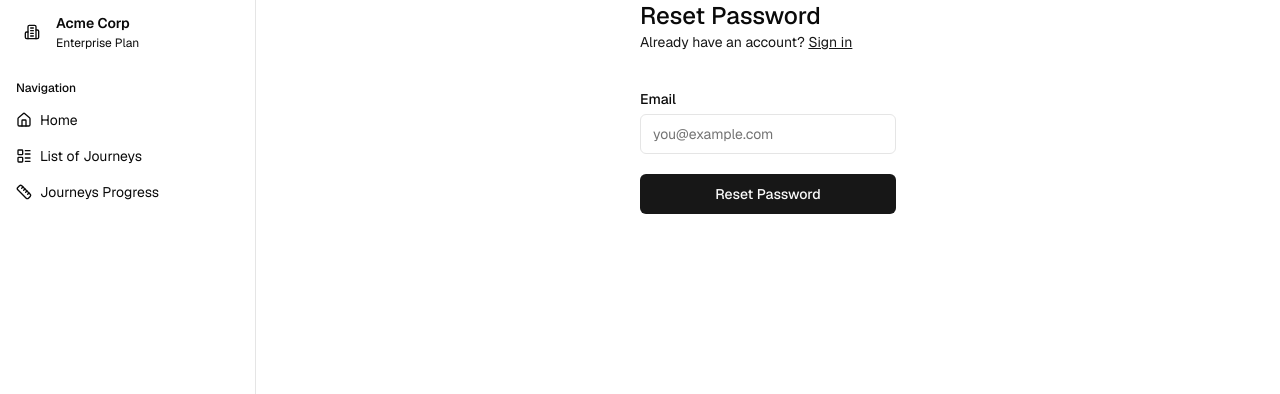
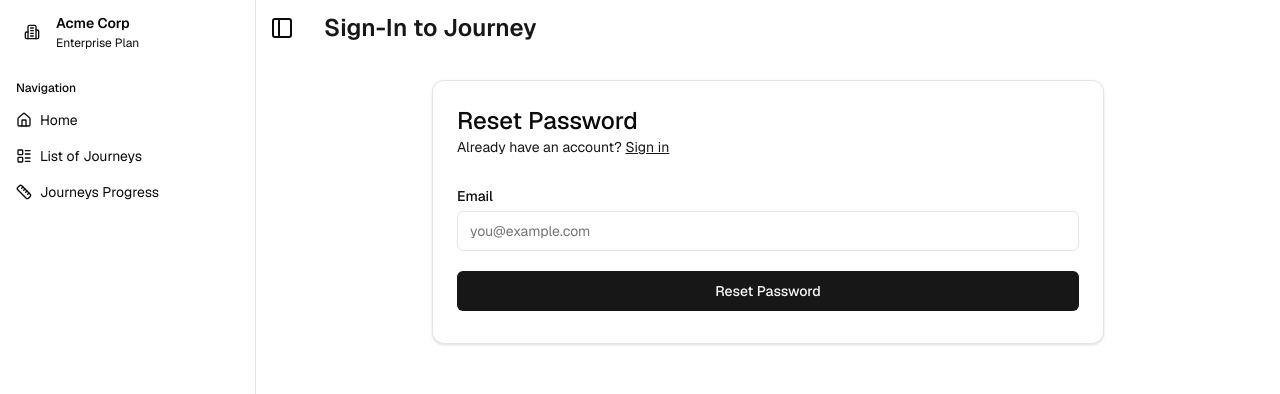
Before and after one commit to thirdcognition/tc_frontend, a Next.js app: page /forgot-password in a window 1280 px wide. Shown: the top 394 px of the page. Built offline with nearby package versions, Linux system fonts and the light colour scheme; no server answers.

Commit message:
Set the page containers

```diff
--- a/app/(auth-pages)/forgot-password/page.tsx
+++ b/app/(auth-pages)/forgot-password/page.tsx
@@ -1,18 +1,26 @@
 import { forgotPasswordAction } from "@/app/actions";
+import AppPageContainer from "@/components/app-page-container";
 import { FormMessage, Message } from "@/components/form-message";
 import { SubmitButton } from "@/components/submit-button";
+import { Card } from "@/components/ui/card";
 import { Input } from "@/components/ui/input";
 import { Label } from "@/components/ui/label";
 import Link from "next/link";
-import { SmtpMessage } from "../smtp-message";
 
 export default async function ForgotPassword(props: {
     searchParams: Promise<Message>;
 }) {
     const searchParams = await props.searchParams;
     return (
-        <>
-            <form className="flex-1 flex flex-col w-full gap-2 text-foreground [&>input]:mb-6 min-w-64 max-w-64 mx-auto">
+        <AppPageContainer
+            headerContent={
+                <h1 className="text-2xl font-semibold text-primary">
+                    Sign-In to Journey
+                </h1>
+            }
+        >
+            <Card className="mx-auto max-w-2xl p-6">
+                <form className="flex-1 flex flex-col min-w-64">
                     <div>
                         <h1 className="text-2xl font-medium">Reset Password</h1>
                         <p className="text-sm text-secondary-foreground">
@@ -38,7 +46,7 @@ export default async function ForgotPassword(props: {
                         <FormMessage message={searchParams} />
                     </div>
                 </form>
-            <SmtpMessage />
-        </>
+            </Card>
+        </AppPageContainer>
     );
 }
--- a/app/page.tsx
+++ b/app/page.tsx
@@ -2,7 +2,7 @@ import AppPageContainer from "@/components/app-page-container";
 import { Button } from "@/components/ui/button";
 import { Card } from "@/components/ui/card";
 import { Textarea } from "@/components/ui/textarea";
-import { Label } from "@radix-ui/react-dropdown-menu";
+import { Label } from "@/components/ui/label";
 
 export default async function Index() {
     return (
--- a/app/protected/reset-password/page.tsx
+++ b/app/protected/reset-password/page.tsx
@@ -1,6 +1,8 @@
 import { resetPasswordAction } from "@/app/actions";
+import AppPageContainer from "@/components/app-page-container";
 import { FormMessage, Message } from "@/components/form-message";
 import { SubmitButton } from "@/components/submit-button";
+import { Card } from "@/components/ui/card";
 import { Input } from "@/components/ui/input";
 import { Label } from "@/components/ui/label";
 
@@ -9,7 +11,15 @@ export default async function ResetPassword(props: {
 }) {
     const searchParams = await props.searchParams;
     return (
-        <form className="flex flex-col w-full max-w-md p-4 gap-2 [&>input]:mb-4">
+        <AppPageContainer
+            headerContent={
+                <h1 className="text-2xl font-semibold text-primary">
+                    Sign-Up to Journey
+                </h1>
+            }
+        >
+            <Card className="mx-auto max-w-2xl p-6">
+                <form className="flex-1 flex flex-col min-w-64">
                     <h1 className="text-2xl font-medium">Reset password</h1>
                     <p className="text-sm text-foreground/60">
                         Please enter your new password below.
@@ -33,5 +43,7 @@ export default async function ResetPassword(props: {
                     </SubmitButton>
                     <FormMessage message={searchParams} />
                 </form>
+            </Card>
+        </AppPageContainer>
     );
 }
```
Lines whose indentation alone changed are shown as unchanged.
